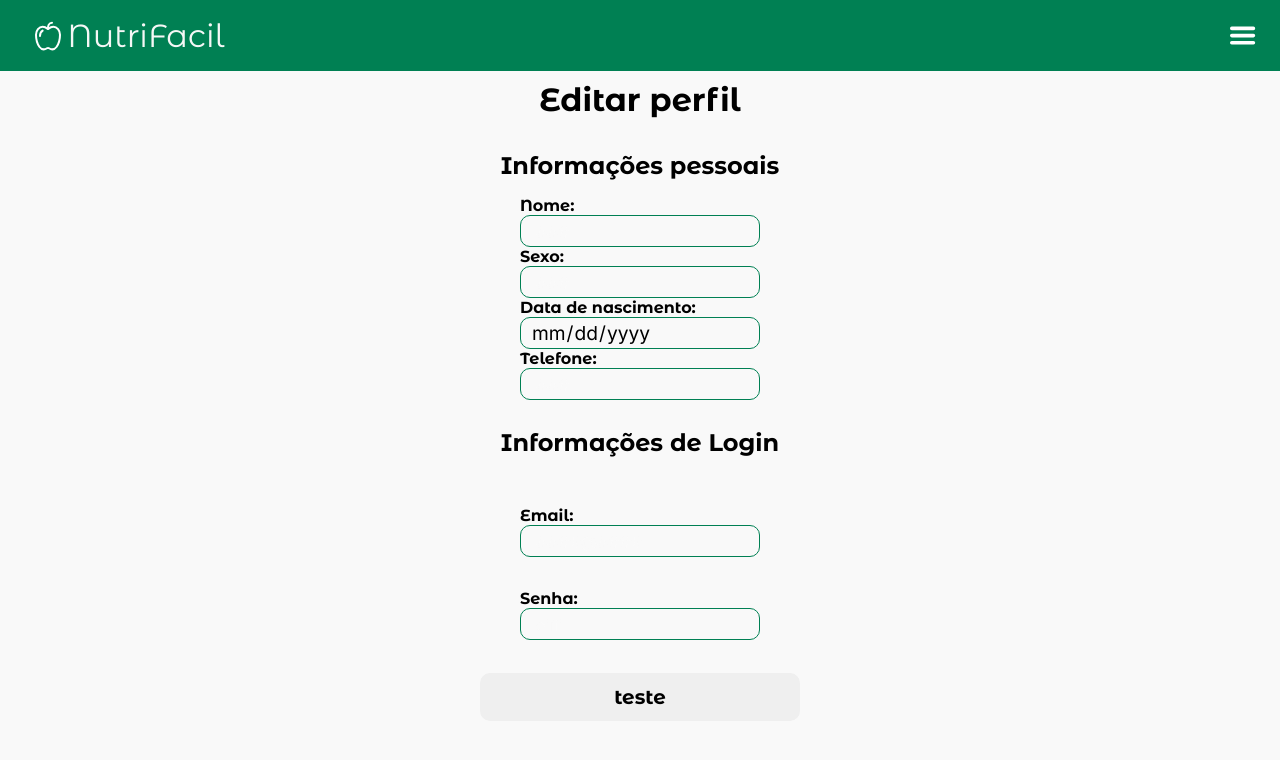
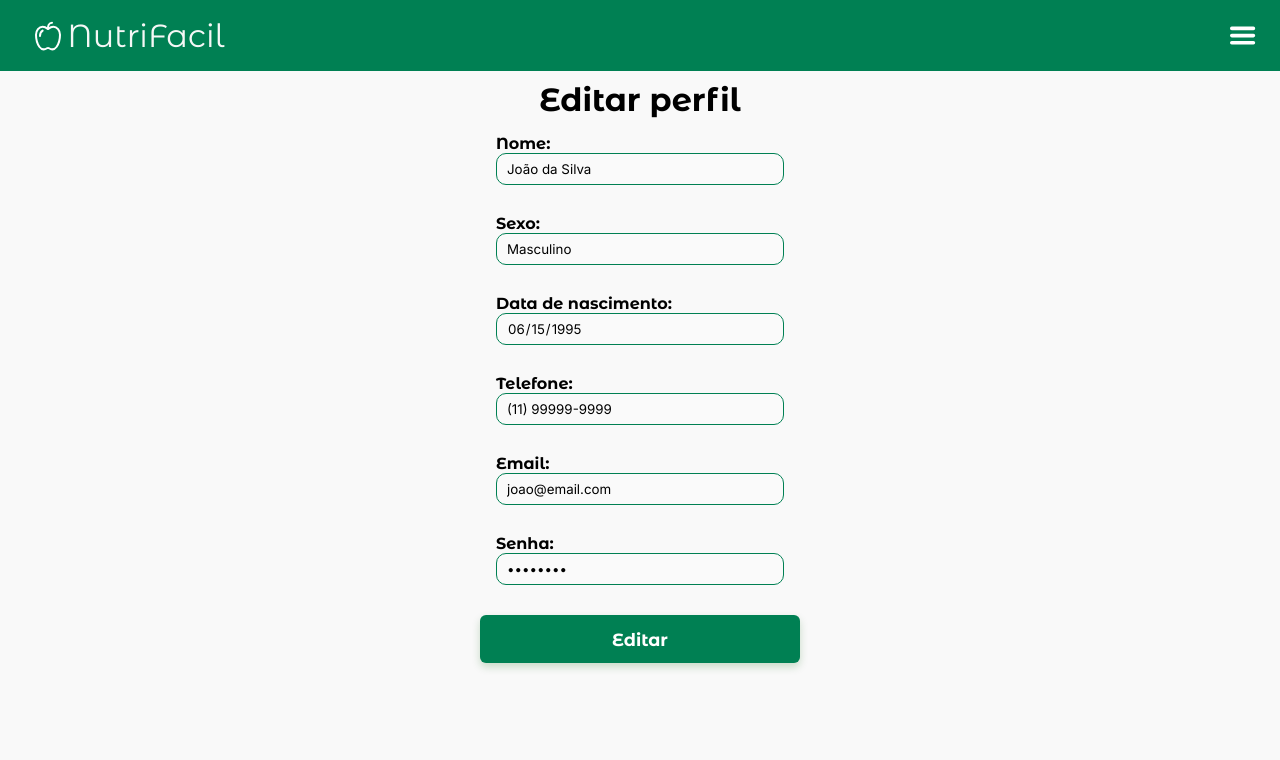
Before and after one commit to S6-2025/NutriFacil, a React (Vite) app in the folder Front-End/site/: page /profile in a window 1280 px wide. Shown: the top 760 px of the page. Built offline with nearby package versions, Linux system fonts and the light colour scheme.

Commit message:
quase finalizando o profile

```diff
--- /dev/null
+++ b/Front-End/site/src/components/ProfileForm.tsx
@@ -0,0 +1,104 @@
+import React from "react";
+
+interface UserData {
+  name: string;
+  genre: string;
+  birthDate: string;
+  telephone: string;
+  email: string;
+  password: string;
+}
+
+interface ProfileFormProps {
+  userData: UserData;
+  isEditing: boolean;
+  onChange: (field: keyof UserData, value: string) => void;
+}
+
+const ProfileForm: React.FC<ProfileFormProps> = ({
+  userData,
+  isEditing,
+  onChange,
+}) => {
+  return (
+    <form className="form-personal">
+      <div className="personal-camps">
+        <label htmlFor="name-info">Nome:</label>
+        <input
+          type="text"
+          id="name-info"
+          name="name-info"
+          required
+          disabled={!isEditing}
+          value={userData.name}
+          onChange={(e) => onChange("name", e.target.value)}
+        />
+      </div>
+
+      <div className="personal-camps">
+        <label htmlFor="genre-info">Sexo:</label>
+        <input
+          type="text"
+          id="genre-info"
+          name="genre-info"
+          required
+          disabled={!isEditing}
+          value={userData.genre}
+          onChange={(e) => onChange("genre", e.target.value)}
+        />
+      </div>
+
+      <div className="personal-camps">
+        <label htmlFor="birth-info">Data de nascimento:</label>
+        <input
+          type="date"
+          id="birth-info"
+          name="birth-info"
+          required
+          disabled={!isEditing}
+          value={userData.birthDate}
+          onChange={(e) => onChange("birthDate", e.target.value)}
+        />
+      </div>
+
+      <div className="personal-camps">
+        <label htmlFor="telephone-info">Telefone:</label>
+        <input
+          type="text"
+          id="telephone-info"
+          name="telephone-info"
+          required
+          disabled={!isEditing}
+          value={userData.telephone}
+          onChange={(e) => onChange("telephone", e.target.value)}
+        />
+      </div>
+
+      <div className="info-camps">
+        <label htmlFor="email-info">Email:</label>
+        <input
+          type="email"
+          id="email-info"
+          name="email-info"
+          disabled={!isEditing}
+          value={userData.email}
+          onChange={(e) => onChange("email", e.target.value)}
+        />
+      </div>
+
+      <div className="info-camps">
+        <label htmlFor="password-info">Senha:</label>
+        <input
+          type="password"
+          id="password-info"
+          name="password-info"
+          disabled={!isEditing}
+          value={userData.password}
+          onChange={(e) => onChange("password", e.target.value)}
+        />
+      </div>
+    </form>
+  );
+};
+
+export default ProfileForm;
--- a/Front-End/site/src/css/Profile.css
+++ b/Front-End/site/src/css/Profile.css
@@ -1,68 +1,53 @@
-
-
-.personal-info,
-.login-info,
-.container-profile {
-  display: flex;
-  flex-direction: column;
-  align-items: center;
+.container-profile{
+  height: 100vh;
 }
 
-h1,
-h2,
-label {
+h1,label{
   font-family: var(--font-logo);
+}
 
+h1{
+  text-align: center;
 }
 
 label{
-  font-size: 1rem;
-  font-weight: 600;
+  font-weight: 700;
 }
+.personal-info{
 
-h2{
-  margin-top: 2rem;
-  margin-bottom: 1rem;
-}
-
-
-
-.personal-camps,
-.info-camps {
-  display: flex;
-  flex-direction: column;
-
+  height: 60%;
 
 
 }
 
- .personal-camps > input,
- .info-camps > input{
-  width: 15rem;
-  height: 2rem;
-
-  font-size: 1.2rem;
-  color: black;
-  background-color: var(--color8);
-  border-radius: 10px;
-
-  border: .2px solid var(--color3);
-  padding-left: 10px;
- }
-
-
-
-.form-personal, .form-info{
-  height: 25vh;
-  padding: 0;
-}
-
-
-
-
-.container-profile {
-
-  width: 90%;
+.form-personal{
   height: 100%;
 
 }
+
+.personal-camps, .info-camps{
+ display: flex;
+  flex-direction: column;
+  justify-content: center;
+
+
+  width: 100%;
+  height: 20%;
+}
+
+.personal-camps > input,
+.info-camps > input{
+  height: 40%;
+  background-color: var(--color6);
+  color: black;
+  border: 1px solid var(--color3);
+  border-radius: 10px;
+  padding:10px ;
+}
+
+.personal-camps > input::placeholder,
+.info-camps > input::placeholder{
+  color: black;
+  font-size: 1rem;
+
+}
--- a/Front-End/site/src/pages/Profile.tsx
+++ b/Front-End/site/src/pages/Profile.tsx
@@ -1,110 +1,54 @@
-import React from "react";
-// import { Link } from "react-router-dom";
+import React, { useState } from "react";
+import ProfileForm from "../components/ProfileForm";
 
 const Profile: React.FC = () => {
+  const [isEditing, setIsEditing] = useState(false);
+
+  const [userData, setUserData] = useState({
+    name: "João da Silva",
+    genre: "Masculino",
+    birthDate: "1995-06-15",
+    telephone: "(11) 99999-9999",
+    email: "joao@email.com",
+    password: "********",
+  });
+
+  const handleChange = (field: keyof typeof userData, value: string) => {
+    setUserData((prev) => ({
+      ...prev,
+      [field]: value,
+    }));
+  };
+
+  const handleButtonClick = () => {
+    if (isEditing) {
+      // Aqui você pode chamar a função de salvar no backend futuramente
+      console.log("Dados salvos:", userData);
+      setIsEditing(false); // Sai do modo edição
+    } else {
+      setIsEditing(true); // Entra no modo edição
+    }
+  };
+
   return (
     <main className="super-container" id="super-container-form">
       <div className="container-profile">
         <h1>Editar perfil</h1>
 
         <section className="personal-info">
-          <h2>Informações pessoais</h2>
-
-          <form className="form-personal">
-            <div className="personal-camps">
-              <label htmlFor="name-info">
-                Nome:
-              </label>
-              <input
-                type="text"
-                id="name-info"
-                autoComplete="name"
-                name="name-info"
-                required
-                placeholder="###"
-                disabled
-              />
-            </div>
-
-            <div className="personal-camps">
-              <label htmlFor="genre-info">Sexo:</label>
-              <input
-                type="text"
-                id="genre-info"
-                name="genre-info"
-                required
-                placeholder="###"
-                disabled
-              />
-            </div>
-
-
-            <div className="personal-camps">
-              <label htmlFor="birth-info">Data de nascimento:</label>
-              <input
-                type="date"
-                id="birth-info"
-                autoComplete="bday-day webauthn"
-                name="birth-info"
-                required
-                placeholder="##/##/####"
-                disabled
-              />
-            </div>
-
-
-
-            <div className="personal-camps">
-              <label htmlFor="telephone-info">Telefone:</label>
-              <input
-                type="text"
-                id="telephone-info"
-                autoComplete="mobile tel-extension"
-                name="telephone-info"
-                required
-                placeholder="###"
-                disabled
-              />
-            </div>
-          </form>
+          <ProfileForm
+            userData={userData}
+            isEditing={isEditing}
+            onChange={handleChange}
+          />
         </section>
 
-        <section className="login-info">
-          <h2>Informações de Login</h2>
-          <form className="form-info">
-            <div className="info-camps">
-              <label htmlFor="email-info">Email:</label>
-              <input
-                type="email"
-                id="email-info"
-                autoComplete="email"
-                name="email-info"
-                placeholder="####@####"
-                disabled
-              />
-            </div>
-
-            <div className="info-camps">
-              <label htmlFor="password-info">Senha:</label>
-              <input
-                type="password"
-                id="password-info"
-                autoComplete="current-password"
-                name="password-info"
-                placeholder="oiiii"
-                disabled
-              />
-            </div>
-          </form>
-        </section>
-
-
-        <section>
-          <button> teste</button>
+        <section className="button-wrapper">
+          <button type="button" onClick={handleButtonClick}>
+            {isEditing ? "Salvar" : "Editar"}
+          </button>
         </section>
       </div>
-
-
     </main>
   );
 };
```
Also changed, not shown: 1 other file (tests, documents, lock files or other folders).
